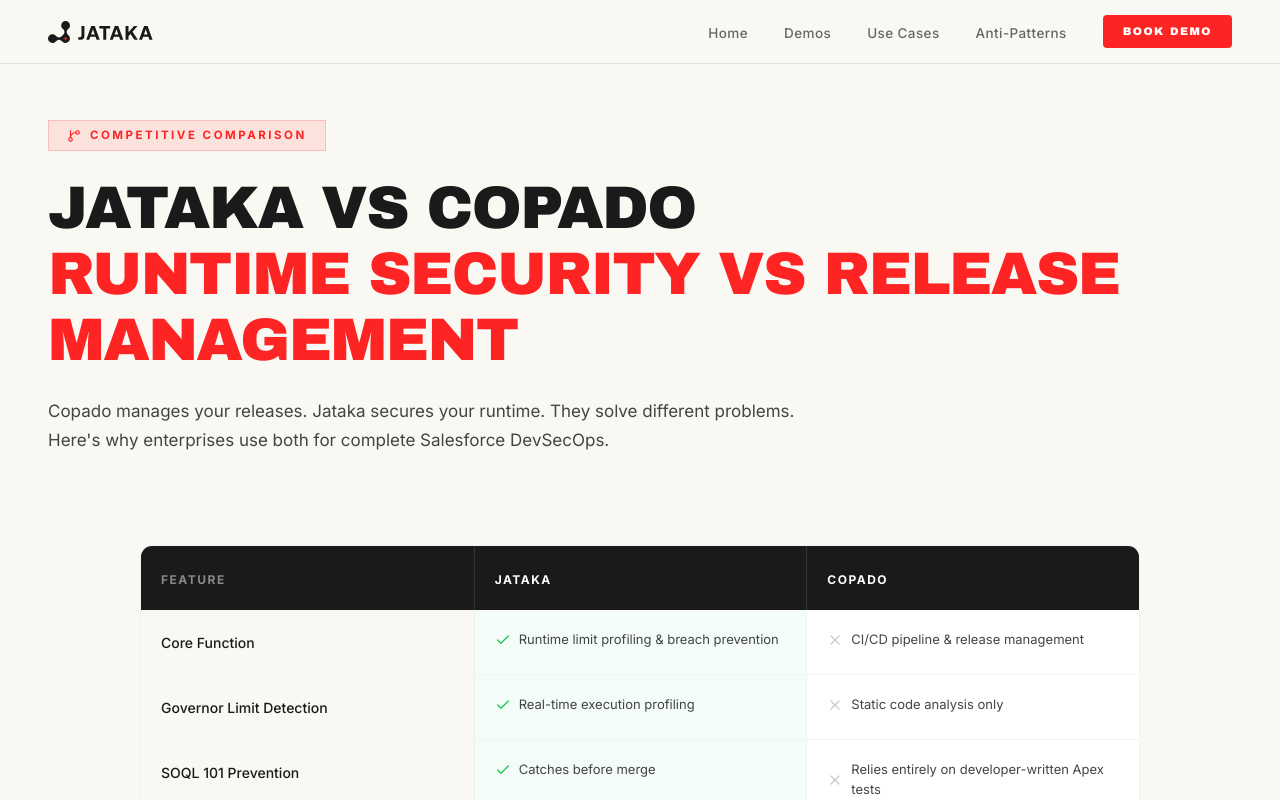
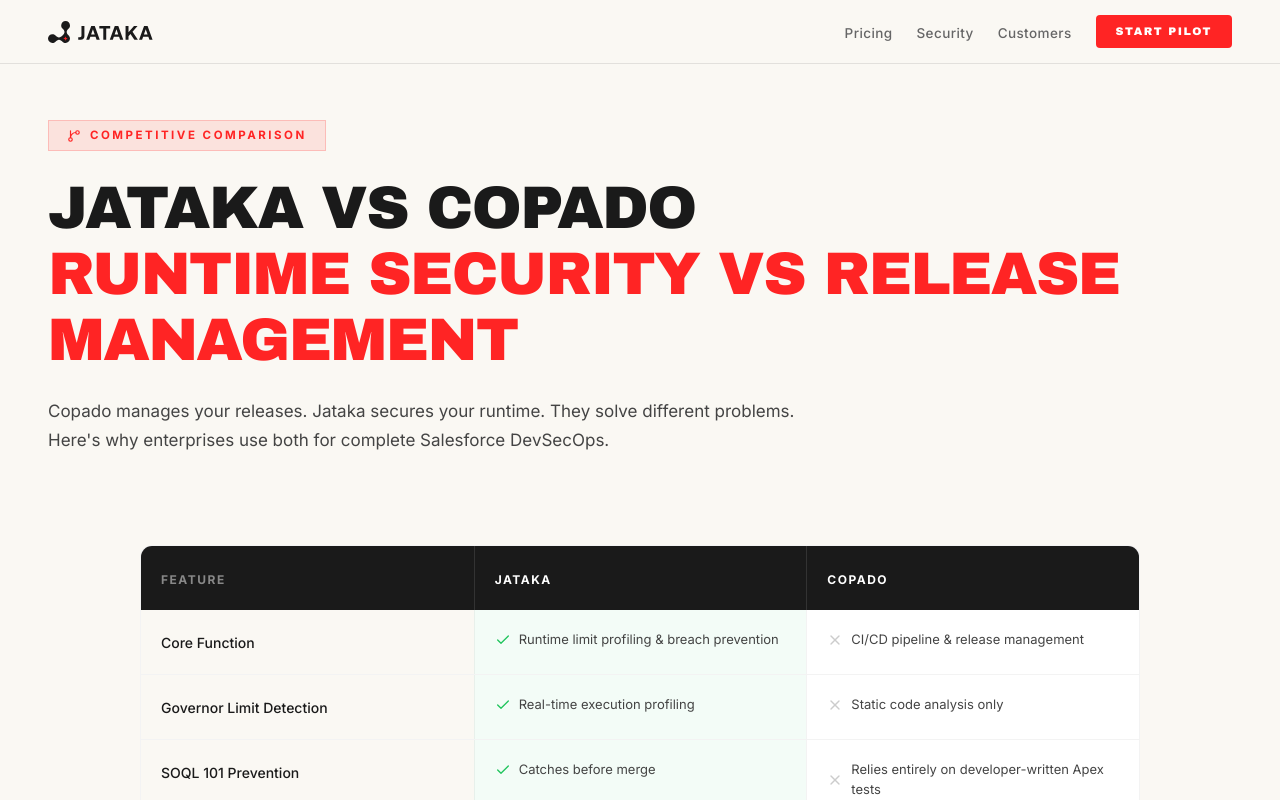
Before and after one commit to shodh-ai/Jataka-v2, a Next.js app: page /compare/copado in a window 1280 px wide. Shown: the top 800 px of the page. Built offline with nearby package versions, Linux system fonts and the light colour scheme.

Commit message:
feat: added the admin flow

```diff
--- a/app/anti-patterns/soql-101/page.tsx
+++ b/app/anti-patterns/soql-101/page.tsx
@@ -187,12 +187,11 @@
           </div>
 
           {/* Desktop Nav */}
-          <ul className="hidden md:flex gap-[36px] list-none items-center m-0 p-0">
-            <li><button onClick={() => router.push("/")} className="text-[#666] hover:text-[#1a1a1a] transition-colors text-[13.5px] font-medium tracking-[0.4px]">Home</button></li>
-            <li><button onClick={() => router.push("/blog")} className="text-[#666] hover:text-[#1a1a1a] transition-colors text-[13.5px] font-medium tracking-[0.4px]">Demos</button></li>
-            <li><button onClick={() => router.push("/use-cases")} className="text-[#666] hover:text-[#1a1a1a] transition-colors text-[13.5px] font-medium tracking-[0.4px]">Use Cases</button></li>
-            <li><button onClick={() => router.push("/anti-patterns")} className="text-[#1a1a1a] font-medium text-[13.5px] tracking-[0.4px]">Anti-Patterns</button></li>
-            <li><button onClick={() => router.push("/book-pilot")} className="bg-[#FF2424] text-white px-[20px] py-[8px] font-archivo text-[11px] uppercase tracking-[1.5px] rounded-[4px] hover:bg-[#d91f1f] transition-colors">Book Demo</button></li>
+          <ul className="hidden md:flex gap-[24px] list-none items-center m-0 p-0">
+            <li><button onClick={() => router.push("/pricing")} className="text-[#666] hover:text-[#1a1a1a] transition-colors text-[13.5px] font-medium tracking-[0.4px]">Pricing</button></li>
+            <li><button onClick={() => router.push("/security")} className="text-[#666] hover:text-[#1a1a1a] transition-colors text-[13.5px] font-medium tracking-[0.4px]">Security</button></li>
+            <li><button onClick={() => router.push("/customers")} className="text-[#666] hover:text-[#1a1a1a] transition-colors text-[13.5px] font-medium tracking-[0.4px]">Customers</button></li>
+            <li><button onClick={() => router.push("/pilot")} className="bg-[#FF2424] text-white px-[20px] py-[8px] font-archivo text-[11px] uppercase tracking-[1.5px] rounded-[4px] hover:bg-[#d91f1f] transition-colors">Start Pilot</button></li>
           </ul>
 
           {/* Mobile Menu Button */}
@@ -206,14 +205,13 @@
 
         {/* Mobile Menu */}
         {isMobileMenuOpen && (
-          <div className="fixed top-[64px] left-0 right-0 z-[150] bg-[#FAF8F3] border-b border-[#1a1a1a]/10 md:hidden">
-            <div className="px-[24px] py-[20px] flex flex-col gap-[16px]">
-              <button onClick={() => router.push("/")} className="text-[#666] text-[14px] font-medium">Home</button>
-              <button onClick={() => router.push("/blog")} className="text-[#666] text-[14px] font-medium">Demos</button>
-              <button onClick={() => router.push("/use-cases")} className="text-[#666] text-[14px] font-medium">Use Cases</button>
-              <button onClick={() => router.push("/anti-patterns")} className="text-[#1a1a1a] font-medium text-[14px]">Anti-Patterns</button>
-              <button onClick={() => router.push("/book-pilot")} className="bg-[#FF2424] text-white px-[20px] py-[12px] font-archivo text-[12px] uppercase tracking-[1.5px] rounded-[4px]">Book Demo</button>
-            </div>
+          <div className="absolute top-[64px] left-0 w-full bg-[#FAF8F3] border-b border-[#1a1a1a]/10 p-6 flex flex-col gap-4 md:hidden shadow-2xl z-[190]">
+            <button onClick={() => router.push("/pricing")} className="text-left text-[15px] font-medium text-[#1a1a1a] py-2">Pricing</button>
+            <button onClick={() => router.push("/security")} className="text-left text-[15px] font-medium text-[#1a1a1a] py-2">Security</button>
+            <button onClick={() => router.push("/customers")} className="text-left text-[15px] font-medium text-[#1a1a1a] py-2">Customers</button>
+            <button onClick={() => router.push("/pilot")} className="w-full py-3 mt-2 rounded-[4px] bg-[#FF2424] text-white font-archivo uppercase tracking-[1.5px] text-[12px] flex items-center justify-center">
+              Start Pilot
+            </button>
           </div>
         )}
 
--- a/app/blog/sub-second-profiler-architecture/page.tsx
+++ b/app/blog/sub-second-profiler-architecture/page.tsx
@@ -174,12 +174,11 @@
             </svg>
           </div>
 
-          <ul className="hidden md:flex gap-[36px] list-none items-center m-0 p-0">
-            <li><button onClick={() => router.push("/")} className="text-[#666] hover:text-[#1a1a1a] transition-colors text-[13.5px] font-medium tracking-[0.4px]">Home</button></li>
-            <li><button onClick={() => router.push("/blog")} className="text-[#1a1a1a] font-medium text-[13.5px] tracking-[0.4px]">Blog</button></li>
-            <li><button onClick={() => router.push("/use-cases")} className="text-[#666] hover:text-[#1a1a1a] transition-colors text-[13.5px] font-medium tracking-[0.4px]">Use Cases</button></li>
-            <li><button onClick={() => router.push("/anti-patterns")} className="text-[#666] hover:text-[#1a1a1a] transition-colors text-[13.5px] font-medium tracking-[0.4px]">Anti-Patterns</button></li>
-            <li><button onClick={() => router.push("/book-pilot")} className="bg-[#FF2424] text-white px-[20px] py-[8px] font-archivo text-[11px] uppercase tracking-[1.5px] rounded-[4px] hover:bg-[#d91f1f] transition-colors">Book Demo</button></li>
+          <ul className="hidden md:flex gap-[24px] list-none items-center m-0 p-0">
+            <li><button onClick={() => router.push("/pricing")} className="text-[#666] hover:text-[#1a1a1a] transition-colors text-[13.5px] font-medium tracking-[0.4px]">Pricing</button></li>
+            <li><button onClick={() => router.push("/security")} className="text-[#666] hover:text-[#1a1a1a] transition-colors text-[13.5px] font-medium tracking-[0.4px]">Security</button></li>
+            <li><button onClick={() => router.push("/customers")} className="text-[#666] hover:text-[#1a1a1a] transition-colors text-[13.5px] font-medium tracking-[0.4px]">Customers</button></li>
+            <li><button onClick={() => router.push("/pilot")} className="bg-[#FF2424] text-white px-[20px] py-[8px] font-archivo text-[11px] uppercase tracking-[1.5px] rounded-[4px] hover:bg-[#d91f1f] transition-colors">Start Pilot</button></li>
           </ul>
 
           <button
@@ -191,14 +190,13 @@
         </nav>
 
         {isMobileMenuOpen && (
-          <div className="fixed top-[64px] left-0 right-0 z-[150] bg-[#FAF8F3] border-b border-[#1a1a1a]/10 md:hidden">
-            <div className="px-[24px] py-[20px] flex flex-col gap-[16px]">
-              <button onClick={() => router.push("/")} className="text-[#666] text-[14px] font-medium">Home</button>
-              <button onClick={() => router.push("/blog")} className="text-[#1a1a1a] font-medium text-[14px]">Blog</button>
-              <button onClick={() => router.push("/use-cases")} className="text-[#666] text-[14px] font-medium">Use Cases</button>
-              <button onClick={() => router.push("/anti-patterns")} className="text-[#666] text-[14px] font-medium">Anti-Patterns</button>
-              <button onClick={() => router.push("/book-pilot")} className="bg-[#FF2424] text-white px-[20px] py-[12px] font-archivo text-[12px] uppercase tracking-[1.5px] rounded-[4px]">Book Demo</button>
-            </div>
+          <div className="absolute top-[64px] left-0 w-full bg-[#FAF8F3] border-b border-[#1a1a1a]/10 p-6 flex flex-col gap-4 md:hidden shadow-2xl z-[190]">
+            <button onClick={() => router.push("/pricing")} className="text-left text-[15px] font-medium text-[#1a1a1a] py-2">Pricing</button>
+            <button onClick={() => router.push("/security")} className="text-left text-[15px] font-medium text-[#1a1a1a] py-2">Security</button>
+            <button onClick={() => router.push("/customers")} className="text-left text-[15px] font-medium text-[#1a1a1a] py-2">Customers</button>
+            <button onClick={() => router.push("/pilot")} className="w-full py-3 mt-2 rounded-[4px] bg-[#FF2424] text-white font-archivo uppercase tracking-[1.5px] text-[12px] flex items-center justify-center">
+              Start Pilot
+            </button>
           </div>
         )}
 
--- a/app/compare/copado/page.tsx
+++ b/app/compare/copado/page.tsx
@@ -229,12 +229,11 @@
             </svg>
           </div>
 
-          <ul className="hidden md:flex gap-[36px] list-none items-center m-0 p-0">
-            <li><button onClick={() => router.push("/")} className="text-[#666] hover:text-[#1a1a1a] transition-colors text-[13.5px] font-medium tracking-[0.4px]">Home</button></li>
-            <li><button onClick={() => router.push("/blog")} className="text-[#666] hover:text-[#1a1a1a] transition-colors text-[13.5px] font-medium tracking-[0.4px]">Demos</button></li>
-            <li><button onClick={() => router.push("/use-cases")} className="text-[#666] hover:text-[#1a1a1a] transition-colors text-[13.5px] font-medium tracking-[0.4px]">Use Cases</button></li>
-            <li><button onClick={() => router.push("/anti-patterns")} className="text-[#666] hover:text-[#1a1a1a] transition-colors text-[13.5px] font-medium tracking-[0.4px]">Anti-Patterns</button></li>
-            <li><button onClick={() => router.push("/book-pilot")} className="bg-[#FF2424] text-white px-[20px] py-[8px] font-archivo text-[11px] uppercase tracking-[1.5px] rounded-[4px] hover:bg-[#d91f1f] transition-colors">Book Demo</button></li>
+          <ul className="hidden md:flex gap-[24px] list-none items-center m-0 p-0">
+            <li><button onClick={() => router.push("/pricing")} className="text-[#666] hover:text-[#1a1a1a] transition-colors text-[13.5px] font-medium tracking-[0.4px]">Pricing</button></li>
+            <li><button onClick={() => router.push("/security")} className="text-[#666] hover:text-[#1a1a1a] transition-colors text-[13.5px] font-medium tracking-[0.4px]">Security</button></li>
+            <li><button onClick={() => router.push("/customers")} className="text-[#666] hover:text-[#1a1a1a] transition-colors text-[13.5px] font-medium tracking-[0.4px]">Customers</button></li>
+            <li><button onClick={() => router.push("/pilot")} className="bg-[#FF2424] text-white px-[20px] py-[8px] font-archivo text-[11px] uppercase tracking-[1.5px] rounded-[4px] hover:bg-[#d91f1f] transition-colors">Start Pilot</button></li>
           </ul>
 
           <button
@@ -246,14 +245,13 @@
         </nav>
 
         {isMobileMenuOpen && (
-          <div className="fixed top-[64px] left-0 right-0 z-[150] bg-[#FAF8F3] border-b border-[#1a1a1a]/10 md:hidden">
-            <div className="px-[24px] py-[20px] flex flex-col gap-[16px]">
-              <button onClick={() => router.push("/")} className="text-[#666] text-[14px] font-medium">Home</button>
-              <button onClick={() => router.push("/blog")} className="text-[#666] text-[14px] font-medium">Demos</button>
-              <button onClick={() => router.push("/use-cases")} className="text-[#666] text-[14px] font-medium">Use Cases</button>
-              <button onClick={() => router.push("/anti-patterns")} className="text-[#666] text-[14px] font-medium">Anti-Patterns</button>
-              <button onClick={() => router.push("/book-pilot")} className="bg-[#FF2424] text-white px-[20px] py-[12px] font-archivo text-[12px] uppercase tracking-[1.5px] rounded-[4px]">Book Demo</button>
-            </div>
+          <div className="absolute top-[64px] left-0 w-full bg-[#FAF8F3] border-b border-[#1a1a1a]/10 p-6 flex flex-col gap-4 md:hidden shadow-2xl z-[190]">
+            <button onClick={() => router.push("/pricing")} className="text-left text-[15px] font-medium text-[#1a1a1a] py-2">Pricing</button>
+            <button onClick={() => router.push("/security")} className="text-left text-[15px] font-medium text-[#1a1a1a] py-2">Security</button>
+            <button onClick={() => router.push("/customers")} className="text-left text-[15px] font-medium text-[#1a1a1a] py-2">Customers</button>
+            <button onClick={() => router.push("/pilot")} className="w-full py-3 mt-2 rounded-[4px] bg-[#FF2424] text-white font-archivo uppercase tracking-[1.5px] text-[12px] flex items-center justify-center">
+              Start Pilot
+            </button>
           </div>
         )}
 
--- a/app/pilot/page.tsx
+++ b/app/pilot/page.tsx
@@ -152,12 +152,11 @@
             </svg>
           </div>
 
-          <ul className="hidden md:flex gap-[36px] list-none items-center m-0 p-0">
-            <li><button onClick={() => router.push("/")} className="text-[#666] hover:text-[#1a1a1a] transition-colors text-[13.5px] font-medium tracking-[0.4px]">Home</button></li>
-            <li><button onClick={() => router.push("/blog")} className="text-[#666] hover:text-[#1a1a1a] transition-colors text-[13.5px] font-medium tracking-[0.4px]">Demos</button></li>
-            <li><button onClick={() => router.push("/use-cases")} className="text-[#666] hover:text-[#1a1a1a] transition-colors text-[13.5px] font-medium tracking-[0.4px]">Use Cases</button></li>
-            <li><button onClick={() => router.push("/anti-patterns")} className="text-[#666] hover:text-[#1a1a1a] transition-colors text-[13.5px] font-medium tracking-[0.4px]">Anti-Patterns</button></li>
-            <li><button onClick={() => router.push("/book-pilot")} className="bg-[#FF2424] text-white px-[20px] py-[8px] font-archivo text-[11px] uppercase tracking-[1.5px] rounded-[4px] hover:bg-[#d91f1f] transition-colors">Book Demo</button></li>
+          <ul className="hidden md:flex gap-[24px] list-none items-center m-0 p-0">
+            <li><button onClick={() => router.push("/pricing")} className="text-[#666] hover:text-[#1a1a1a] transition-colors text-[13.5px] font-medium tracking-[0.4px]">Pricing</button></li>
+            <li><button onClick={() => router.push("/security")} className="text-[#666] hover:text-[#1a1a1a] transition-colors text-[13.5px] font-medium tracking-[0.4px]">Security</button></li>
+            <li><button onClick={() => router.push("/customers")} className="text-[#666] hover:text-[#1a1a1a] transition-colors text-[13.5px] font-medium tracking-[0.4px]">Customers</button></li>
+            <li><button onClick={() => router.push("/pilot")} className="bg-[#FF2424] text-white px-[20px] py-[8px] font-archivo text-[11px] uppercase tracking-[1.5px] rounded-[4px] hover:bg-[#d91f1f] transition-colors">Start Pilot</button></li>
           </ul>
 
           <button
@@ -170,12 +169,13 @@
 
         {isMobileMenuOpen && (
           <div className="fixed top-[64px] left-0 right-0 z-[150] bg-[#FAF8F3] border-b border-[#1a1a1a]/10 md:hidden">
-            <div className="px-[24px] py-[20px] flex flex-col gap-[16px]">
-              <button onClick={() => router.push("/")} className="text-[#666] text-[14px] font-medium">Home</button>
-              <button onClick={() => router.push("/blog")} className="text-[#666] text-[14px] font-medium">Demos</button>
-              <button onClick={() => router.push("/use-cases")} className="text-[#666] text-[14px] font-medium">Use Cases</button>
-              <button onClick={() => router.push("/anti-patterns")} className="text-[#666] text-[14px] font-medium">Anti-Patterns</button>
-              <button onClick={() => router.push("/book-pilot")} className="bg-[#FF2424] text-white px-[20px] py-[12px] font-archivo text-[12px] uppercase tracking-[1.5px] rounded-[4px]">Book Demo</button>
+            <div className="absolute top-[64px] left-0 w-full bg-[#FAF8F3] border-b border-[#1a1a1a]/10 p-6 flex flex-col gap-4 md:hidden shadow-2xl z-[190]">
+              <button onClick={() => router.push("/pricing")} className="text-left text-[15px] font-medium text-[#1a1a1a] py-2">Pricing</button>
+              <button onClick={() => router.push("/security")} className="text-left text-[15px] font-medium text-[#1a1a1a] py-2">Security</button>
+              <button onClick={() => router.push("/customers")} className="text-left text-[15px] font-medium text-[#1a1a1a] py-2">Customers</button>
+              <button onClick={() => router.push("/pilot")} className="w-full py-3 mt-2 rounded-[4px] bg-[#FF2424] text-white font-archivo uppercase tracking-[1.5px] text-[12px] flex items-center justify-center">
+                Start Pilot
+              </button>
             </div>
           </div>
         )}
--- a/app/use-cases/autonomous-sdlc/page.tsx
+++ b/app/use-cases/autonomous-sdlc/page.tsx
@@ -208,12 +208,11 @@
             </svg>
           </div>
 
-          <ul className="hidden md:flex gap-[36px] list-none items-center m-0 p-0">
-            <li><button onClick={() => router.push("/")} className="text-[#666] hover:text-[#1a1a1a] transition-colors text-[13.5px] font-medium tracking-[0.4px]">Home</button></li>
-            <li><button onClick={() => router.push("/blog")} className="text-[#666] hover:text-[#1a1a1a] transition-colors text-[13.5px] font-medium tracking-[0.4px]">Demos</button></li>
-            <li><button onClick={() => router.push("/use-cases")} className="text-[#666] hover:text-[#1a1a1a] transition-colors text-[13.5px] font-medium tracking-[0.4px]">Use Cases</button></li>
-            <li><button onClick={() => router.push("/anti-patterns")} className="text-[#666] hover:text-[#1a1a1a] transition-colors text-[13.5px] font-medium tracking-[0.4px]">Anti-Patterns</button></li>
-            <li><button onClick={() => router.push("/book-pilot")} className="bg-[#FF2424] text-white px-[20px] py-[8px] font-archivo text-[11px] uppercase tracking-[1.5px] rounded-[4px] hover:bg-[#d91f1f] transition-colors">Book Demo</button></li>
+          <ul className="hidden md:flex gap-[24px] list-none items-center m-0 p-0">
+            <li><button onClick={() => router.push("/pricing")} className="text-[#666] hover:text-[#1a1a1a] transition-colors text-[13.5px] font-medium tracking-[0.4px]">Pricing</button></li>
+            <li><button onClick={() => router.push("/security")} className="text-[#666] hover:text-[#1a1a1a] transition-colors text-[13.5px] font-medium tracking-[0.4px]">Security</button></li>
+            <li><button onClick={() => router.push("/customers")} className="text-[#666] hover:text-[#1a1a1a] transition-colors text-[13.5px] font-medium tracking-[0.4px]">Customers</button></li>
+            <li><button onClick={() => router.push("/pilot")} className="bg-[#FF2424] text-white px-[20px] py-[8px] font-archivo text-[11px] uppercase tracking-[1.5px] rounded-[4px] hover:bg-[#d91f1f] transition-colors">Start Pilot</button></li>
           </ul>
 
           <button
@@ -226,12 +225,13 @@
 
         {isMobileMenuOpen && (
           <div className="fixed top-[64px] left-0 right-0 z-[150] bg-[#FAF8F3] border-b border-[#1a1a1a]/10 md:hidden">
-            <div className="px-[24px] py-[20px] flex flex-col gap-[16px]">
-              <button onClick={() => router.push("/")} className="text-[#666] text-[14px] font-medium">Home</button>
-              <button onClick={() => router.push("/blog")} className="text-[#666] text-[14px] font-medium">Demos</button>
-              <button onClick={() => router.push("/use-cases")} className="text-[#666] text-[14px] font-medium">Use Cases</button>
-              <button onClick={() => router.push("/anti-patterns")} className="text-[#666] text-[14px] font-medium">Anti-Patterns</button>
-              <button onClick={() => router.push("/book-pilot")} className="bg-[#FF2424] text-white px-[20px] py-[12px] font-archivo text-[12px] uppercase tracking-[1.5px] rounded-[4px]">Book Demo</button>
+            <div className="absolute top-[64px] left-0 w-full bg-[#FAF8F3] border-b border-[#1a1a1a]/10 p-6 flex flex-col gap-4 md:hidden shadow-2xl z-[190]">
+              <button onClick={() => router.push("/pricing")} className="text-left text-[15px] font-medium text-[#1a1a1a] py-2">Pricing</button>
+              <button onClick={() => router.push("/security")} className="text-left text-[15px] font-medium text-[#1a1a1a] py-2">Security</button>
+              <button onClick={() => router.push("/customers")} className="text-left text-[15px] font-medium text-[#1a1a1a] py-2">Customers</button>
+              <button onClick={() => router.push("/pilot")} className="w-full py-3 mt-2 rounded-[4px] bg-[#FF2424] text-white font-archivo uppercase tracking-[1.5px] text-[12px] flex items-center justify-center">
+                Start Pilot
+              </button>
             </div>
           </div>
         )}
```
